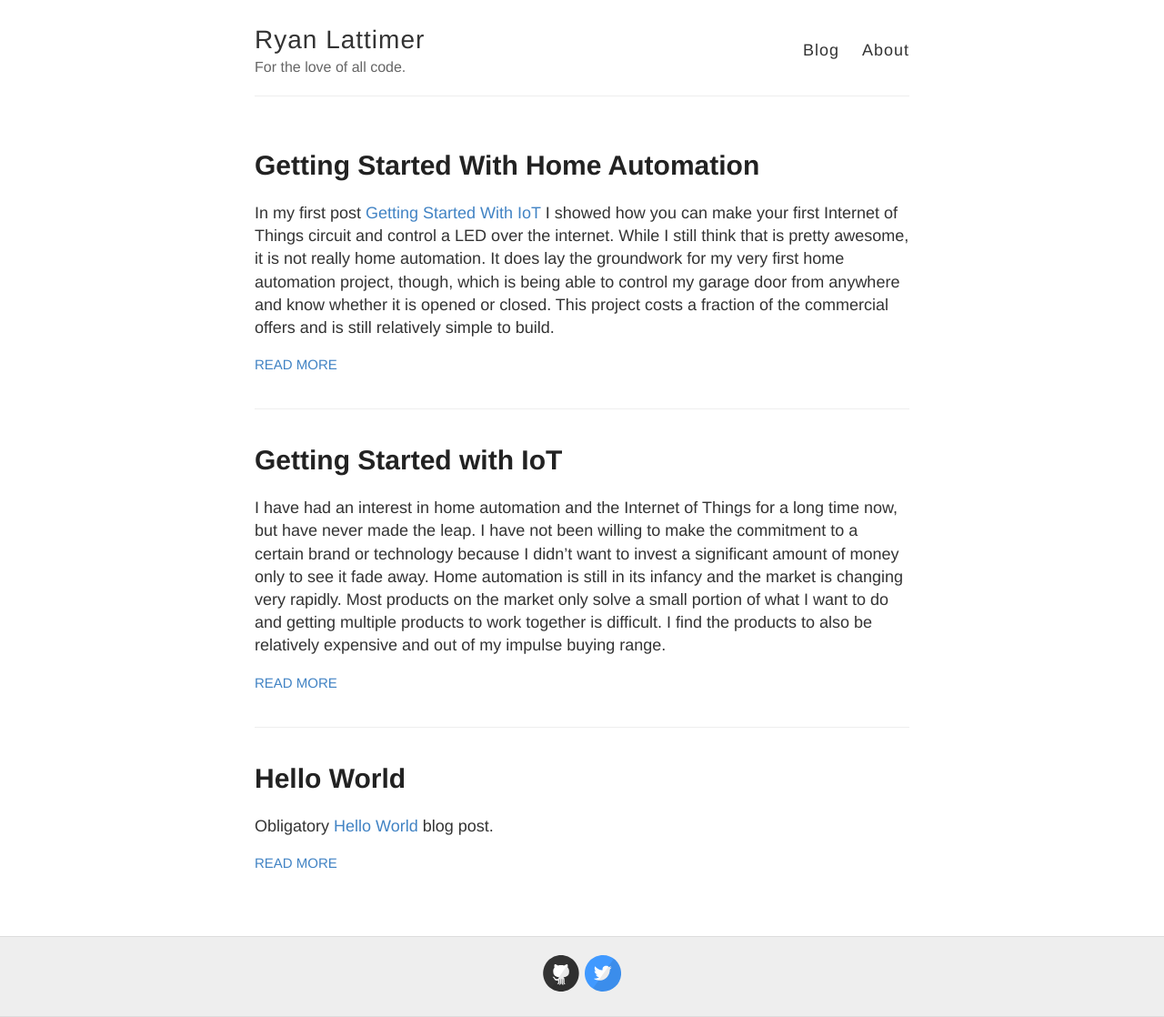
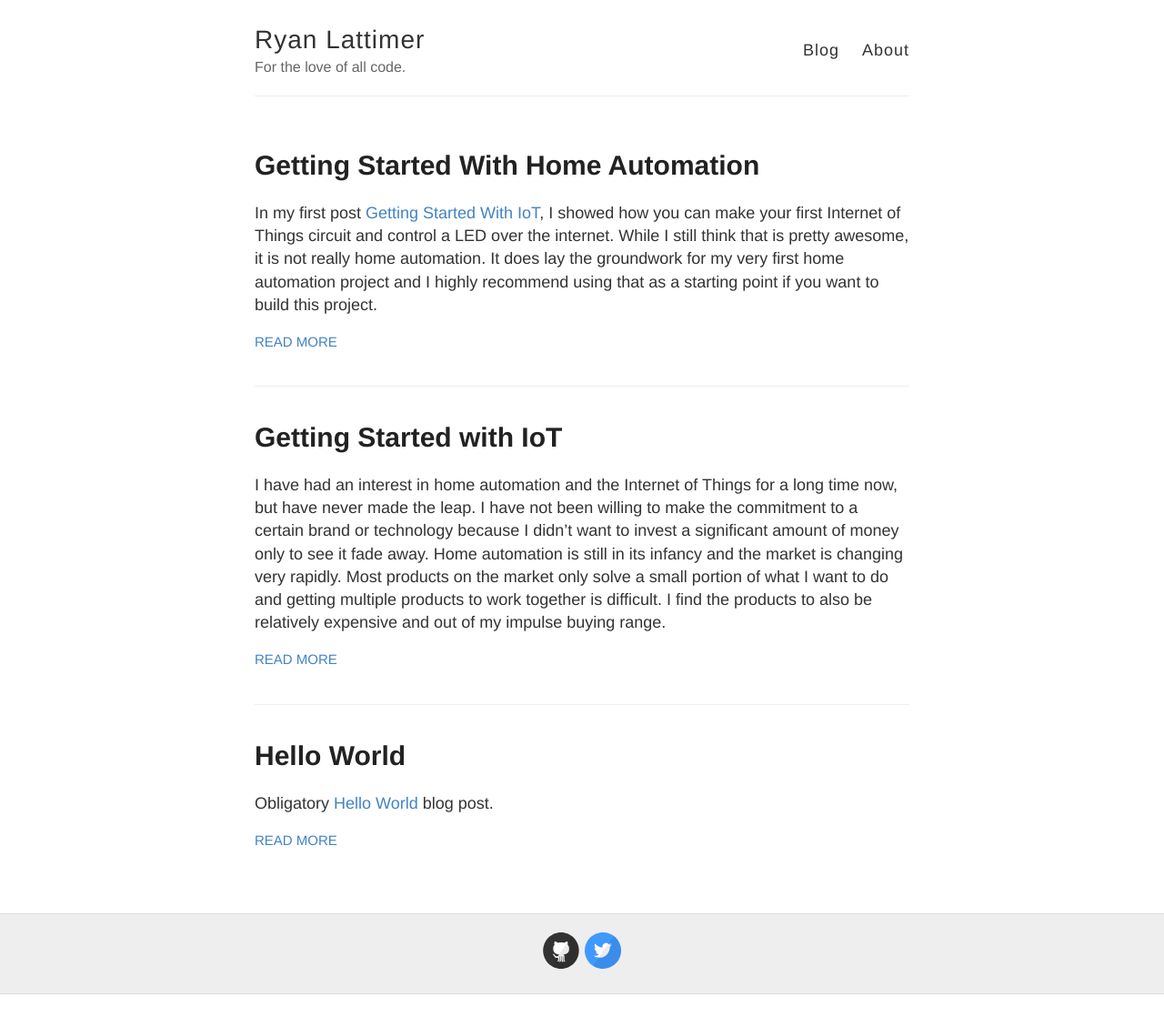
Before and after one commit to colatt/colatt.github.io, a Jekyll site: the page built from index.html, in a window 1280 px wide. Shown: the whole page at 91% size. Built offline with Jekyll 4.4.1, drawn with Linux system fonts in a browser that asks for light colours; after the commit the page ends 1093 px from its top, so only the background shows below that; part of the change alters nothing that is shown.

Commit message:
fixed a few issues in original blog post and finishing new one

````diff
--- a/_posts/2018-1-5-Getting-Started-With-Home-Automation.md
+++ b/_posts/2018-1-5-Getting-Started-With-Home-Automation.md
@@ -3,4 +3,121 @@ layout: post
 title: Getting Started With Home Automation
 ---
 
-In my first post [Getting Started With IoT](/Getting-Started-With-IoT/) I showed how you can make your first Internet of Things circuit and control a LED over the internet. While I still think that is pretty awesome, it is not really home automation. It does lay the groundwork for my very first home automation project, though, which is being able to control my garage door from anywhere and know whether it is opened or closed. This project costs a fraction of the commercial offers and is still relatively simple to build.
+In my first post [Getting Started With IoT](/Getting-Started-With-IoT/), I showed how you can make your first Internet of Things circuit and control a LED over the internet. While I still think that is pretty awesome, it is not really home automation. It does lay the groundwork for my very first home automation project and I highly recommend using that as a starting point if you want to build this project.
+
+## Goals for the Project
+
+ I can’t tell you how many times I have made it into bed and then thought to myself “Did I close the garage door.” Then I get up and walk all the way down there, only to find out that I did. Then there are those times I leave the house in a fog in the morning, as I'm not a morning person, and can’t remember if I put the door down as I was driving away. Since these things happen to me on a weekly, sometimes daily basis I figured this would be a great first project to tackle. So for my first home automation project, I wanted to be able to control my garage door from my phone. Not only did I want to be able to open and close it, I also wanted to be able to determine if it was currently opened or closed. I researched some commercial offers on the market, but this seemed simple enough that I could build it at a fraction of the cost of those products.
+
+ ## Parts
+
+- [NodeMCU LUA WiFi ESP8266 Development Board](http://amzn.to/2D3vwGt)
+- [Arduino Starter Kit](http://amzn.to/2Fe76La)
+- [3.3v Relay](https://www.ebay.com/itm/DC-3V-3-3V-Relay-High-Level-Driver-Module-optocouple-Relay-Module-for-Arduino/331502222842?rt=nc&_soffid=5&_soffType=PromotionalShipping&_trksid=p5731.m3795&siteId=0&pguid=e5179e4815f0aa1307b2ca1cffcc34bb&AdChoicePreference=true&rmvSB=true)
+- [Door Sensor Magnetic Reed Switch](http://amzn.to/2FeWz2f)
+- Wire - I used some 22awg speaker wire that I already had, however, using stranded wire in a breadboard can be difficult. I would recommend solid core if you don't plan on doing any soldering.
+- Butt Connectors - I used these to join wires, you can use whatever you like.
+- [Power Supply](http://amzn.to/2CLPCHN) - I used an old micro usb and power brick I had but if you need to purchase one something like this will work fine.
+- [Blynk](http://www.blynk.cc/)
+
+## Schematic
+
+![Blynk Schematic](../images/20180105/GarageDoor_bb.png)
+
+## Blynk App Setup
+
+#### 1. Create a New Project and Add a LCD Widget
+
+Add a LCD widget and set it to use Virtual Pin V0.
+
+<img src="../images/20180105/Screenshot_Blynk_LCD_Settings.png" width="300" /><img src="../images/20180105/Screenshot_Blynk_LCD_Pins.png" width="300" />
+
+#### 2. Add a Button Widget
+
+Add a Button Widget and set it to use Virtual Pin V1.
+
+<img src="../images/20180105/Screenshot_Blynk_Button_Settings.png" width="300" /><img src="../images/20180105/Screenshot_Blynk_Button_Pins.png" width="300" />
+
+#### 3. Your Garage Project
+
+You should end up with something that looks like this.
+
+<img src="../images/20180105/Screenshot_Blynk_Garage_Project.png" width="300" />
+
+#### 4. Auth Token
+
+Check the email address that you used when creating your account. There should be an email that contains your Auth Token. You will need this when programing your board.
+
+## Programing the Board
+
+#### 1. The Code
+
+Copy and paste the code below and make sure to set “YourBlynkAuthToken” to the Blynk Auth Token you received in an earlier step. Also set your wifi network name and password in “YourNetworkName” and “YourNetworkPassword”.
+
+```c
+#define BLYNK_PRINT Serial
+#include <ESP8266WiFi.h>
+#include <BlynkSimpleEsp8266.h>
+
+// You should get Auth Token in the Blynk App.
+// Go to the Project Settings (nut icon).
+char auth[] = "YourBlynkAuthToken";
+
+// Your WiFi credentials.
+// Set password to "" for open networks.
+char ssid[] = "YourNetworkName";
+char pass[] = "YourNetworkPassword";
+
+const int MAGNETIC_SENSOR_PIN = 4;
+const int RELAY_PIN = 13;
+
+WidgetLCD lcd(V0);
+
+bool currentDoorPosition = 1;
+bool previousDoorPosition = 0;
+
+void setup()
+{
+  Serial.begin(115200);
+  Blynk.begin(auth, ssid, pass);
+  while (Blynk.connect() == false) {
+    // Wait until connected
+  }
+  pinMode(MAGNETIC_SENSOR_PIN, INPUT_PULLUP);
+  pinMode(RELAY_PIN, OUTPUT);
+}
+
+void loop()
+{
+  Blynk.run();
+  garageDoorMagneticSensor();
+}
+
+BLYNK_WRITE(V1)
+{
+  //--on Blynk button press, activate garage door for 1 second
+  digitalWrite(RELAY_PIN, HIGH);
+  delay(1000);
+  digitalWrite(RELAY_PIN, LOW);
+}
+
+void garageDoorMagneticSensor()
+{
+  currentDoorPosition = digitalRead(MAGNETIC_SENSOR_PIN);
+  if (currentDoorPosition != previousDoorPosition) {
+    previousDoorPosition = currentDoorPosition;
+    if (currentDoorPosition == LOW)
+    {
+      lcd.clear();
+      lcd.print(1, 0, "CLOSED");
+    }
+    else
+    {
+      lcd.clear();
+      lcd.print(1, 0, "OPEN");
+    }
+  }
+}
+```
+
+## Install
````
Also changed, not shown: images/20180105/GarageDoor_bb.png (renamed from images/GarageDoor_bb.png), images/20180105/Screenshot_Blynk_Button_Pins.png (added), images/20180105/Screenshot_Blynk_Button_Settings.png (added), images/20180105/Screenshot_Blynk_Garage_Project.png (added), images/20180105/Screenshot_Blynk_LCD_Pins.png (added), images/20180105/Screenshot_Blynk_LCD_Settings.png (added).
